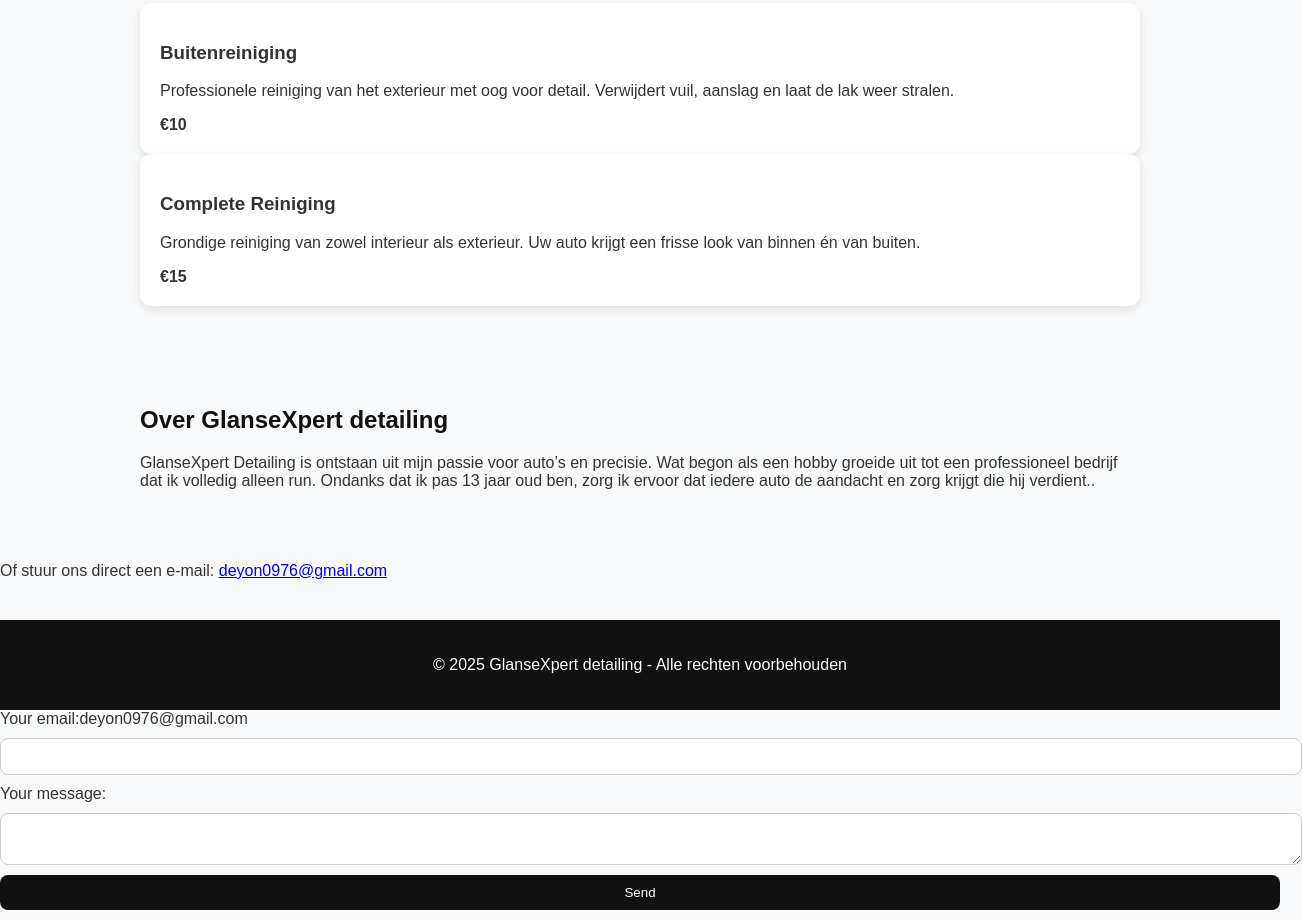
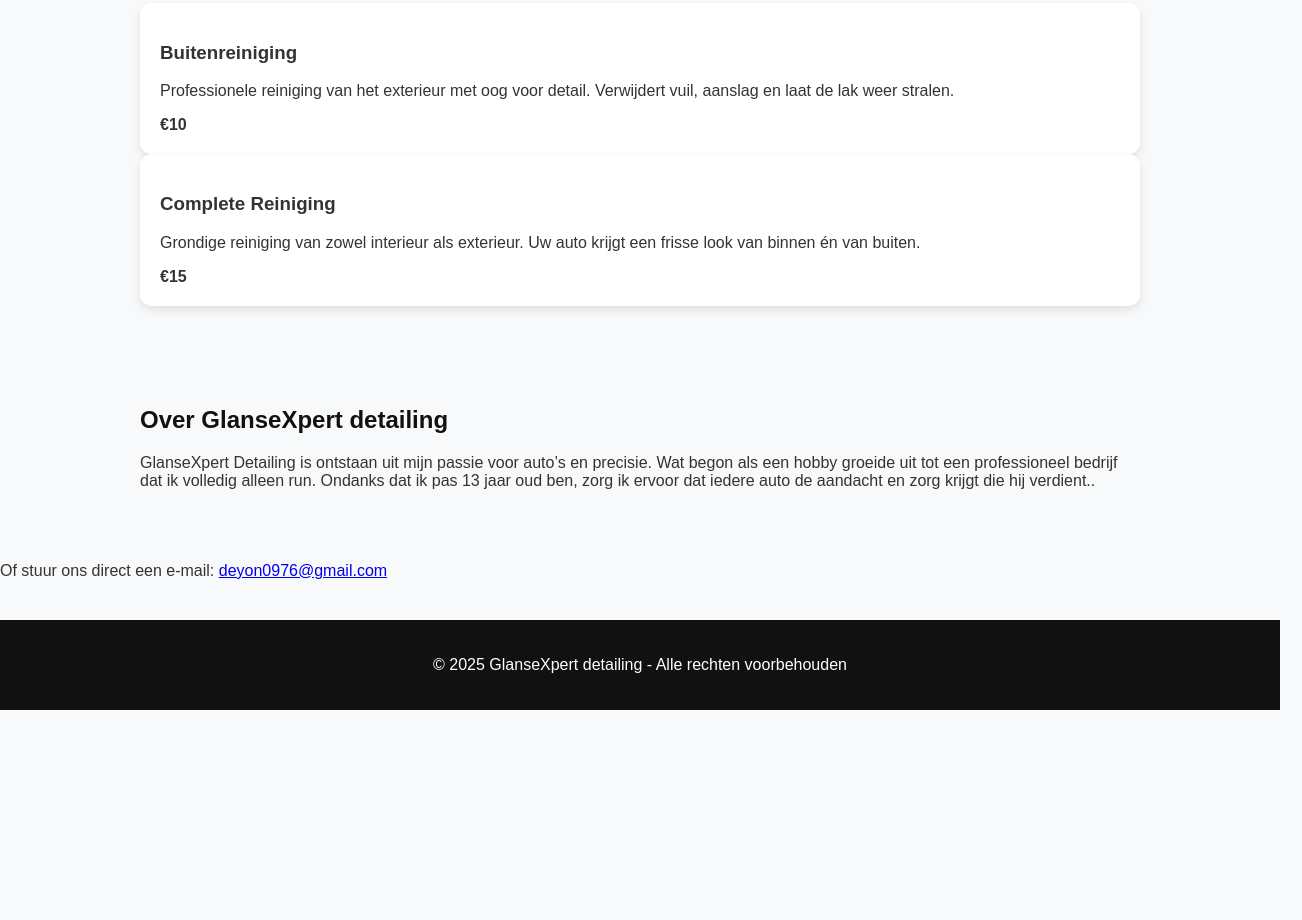
Before and after one commit to 8tuyg/GlansXpertDetailing, a plain HTML site: page index.html in a window 1280 px wide. Shown: the part 243-1163 px from the top of the page, 1302 px wide, since content can reach past the window. After the commit the page ends 953 px from the top, so only its background shows below. Drawn offline with Linux system fonts and the light colour scheme.

Commit message:
Update index.html

```diff
--- a/index.html
+++ b/index.html
@@ -111,19 +111,3 @@
   </footer>
 </body>
 </html>
-
-<form
-  action="https://formspree.io/f/xwpnanja"
-  method="POST"
->
-  <label>
-    Your email:deyon0976@gmail.com
-    <input type="deyon0976@gmail.com" name="deyon0976@gmail.com">
-  </label>
-  <label>
-    Your message:
-    <textarea name="Wij antwoorden zo snel mogelijk!"></textarea>
-  </label>
-  <!-- your other form fields go here -->
-  <button type="submit">Send</button>
-</form>
```
